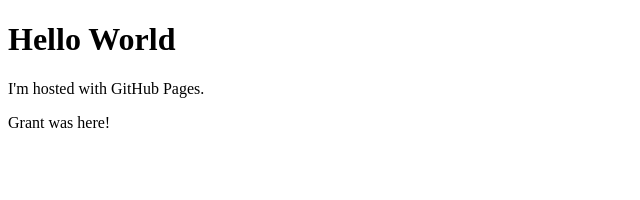
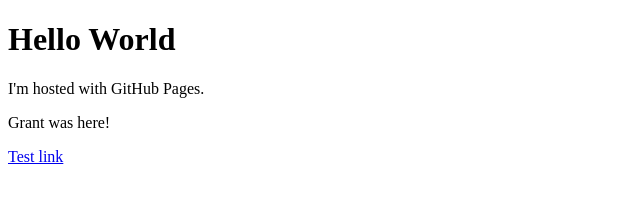
Before and after one commit to Nichodon/anematode.github.io, a plain HTML site: page index.html in a window 1280 px wide. Shown: the full height of the page, 0-640 px from the left. Drawn offline with Linux system fonts and the light colour scheme.

Commit message:
Test link

```diff
--- a/index.html
+++ b/index.html
@@ -4,5 +4,6 @@
 <h1>Hello World</h1>
 <p>I'm hosted with GitHub Pages.</p>
 <p>Grant was here!</p>
+  <a href="http://anematode.github.io/test.html">Test link</a>
 </body>
 </html>
```
